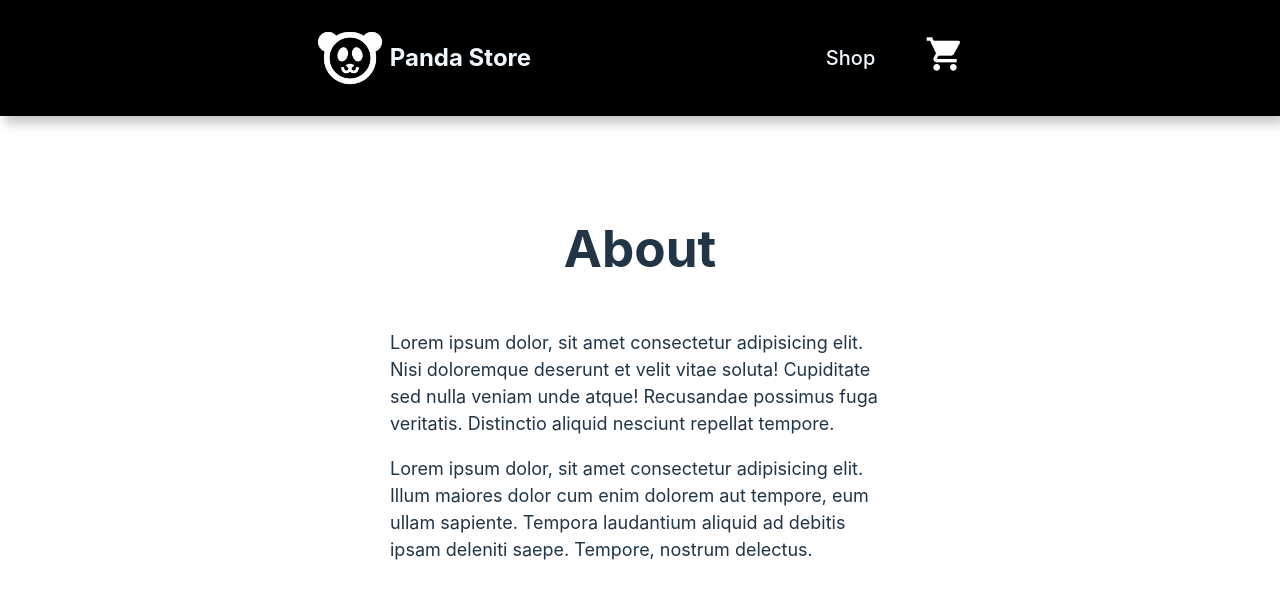
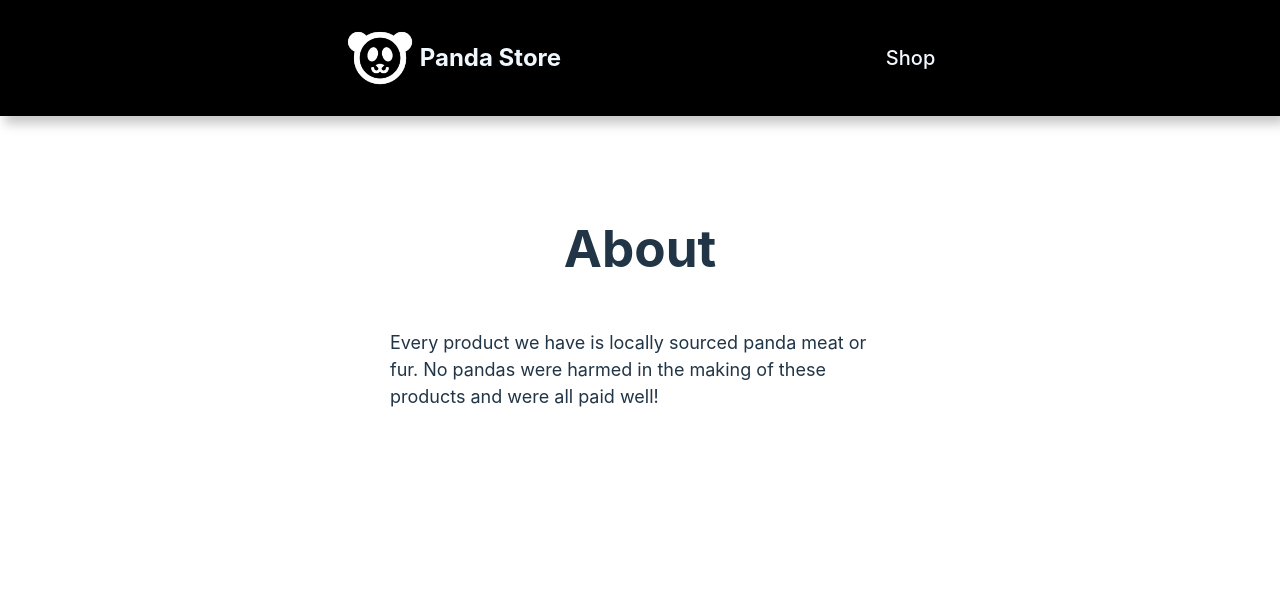
Before and after one commit to Shemuel-bot/shopping-cart, a React (Vite) app in the folder shopping-cart/: page / in a window 1280 px wide. Shown: the top 598 px of the page. Built offline with nearby package versions, Linux system fonts and the light colour scheme.

Commit message:
added vercel.json and about

```diff
--- a/shopping-cart/src/components/App.jsx
+++ b/shopping-cart/src/components/App.jsx
@@ -1,5 +1,4 @@
 import '../styles/App.css'
-import cart from '../images/cart.png'
 import logo from '../images/panda.png'
 import { Link } from "react-router-dom";
 
@@ -15,7 +14,6 @@ function App() {
           </Link>
         <div className='links'>
         <Link to='Shop' className='link'> Shop</Link>
-        <Link ><img src={cart} alt="" className='cart'/></Link>
         </div>
 
       </nav>
@@ -23,8 +21,7 @@ function App() {
       <div id='about'>
         <h1>About</h1>
         <div>
-        <p>Lorem ipsum dolor, sit amet consectetur adipisicing elit. Nisi doloremque deserunt et velit vitae soluta! Cupiditate sed nulla veniam unde atque! Recusandae possimus fuga veritatis. Distinctio aliquid nesciunt repellat tempore.</p>
-        <p>Lorem ipsum dolor, sit amet consectetur adipisicing elit. Illum maiores dolor cum enim dolorem aut tempore, eum ullam sapiente. Tempora laudantium aliquid ad debitis ipsam deleniti saepe. Tempore, nostrum delectus.</p>
+        <p>Every product we have is locally sourced panda meat or fur. No pandas were harmed in the making of these products and were all paid well!</p>
         </div>
 
       </div>
```
Also changed, not shown: shopping-cart/vercel.json (added).
